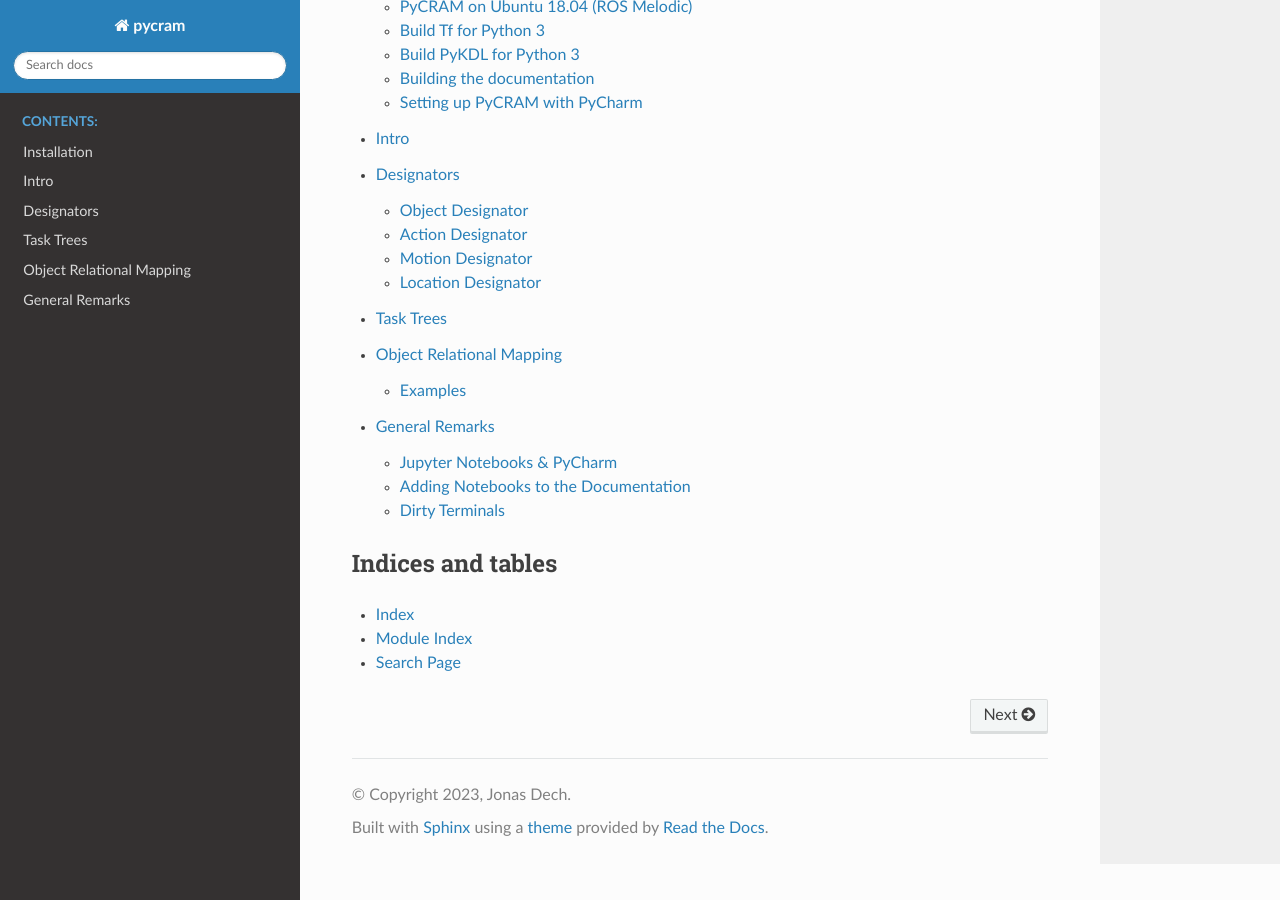
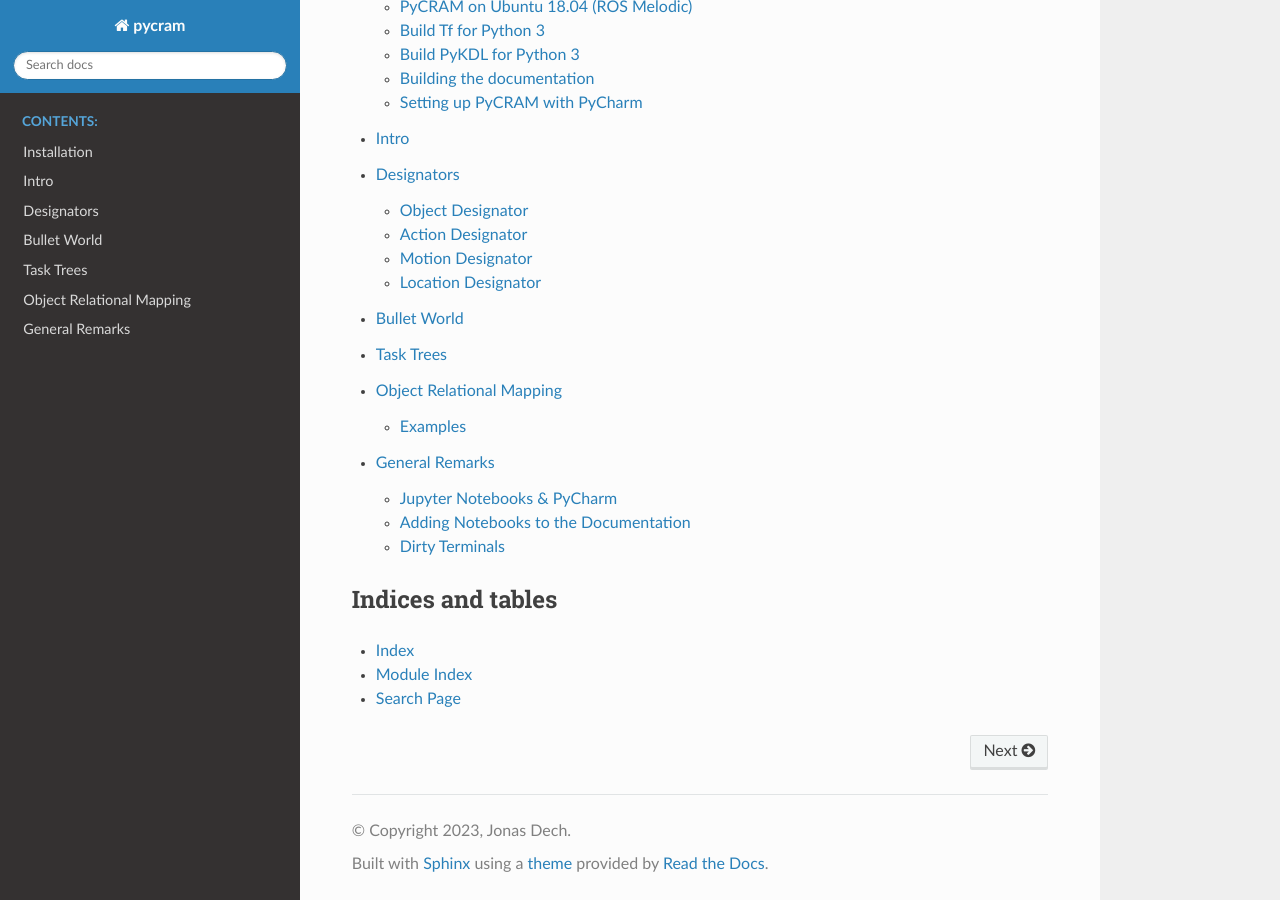
Before and after one commit to cram2/pycram, a Sphinx documentation site: the page built from doc/source/index.rst, in a window 1280 px wide and 900 px high, scrolled down 2511 px. Built offline with Sphinx 7.4.7 and the Read the Docs theme 2.0.0, drawn with Linux system fonts in a browser that asks for light colours; pages that are not in the unit, such as notebooks, are missing from menus.

Commit message:
[examples] added new bullet world example

```diff
--- /dev/null
+++ b/doc/source/bullet_world.rst
@@ -0,0 +1,8 @@
+==========
+Bullet World
+==========
+
+
+.. nbgallery::
+
+    notebooks/bullet_world
--- a/doc/source/index.rst
+++ b/doc/source/index.rst
@@ -105,6 +105,7 @@
    installation
    intro
    designators
+   bullet_world
    task_trees
    orm
    remarks
```
Also changed, not shown: doc/source/notebooks/bullet_world.ipynb (added), 1 other file.
